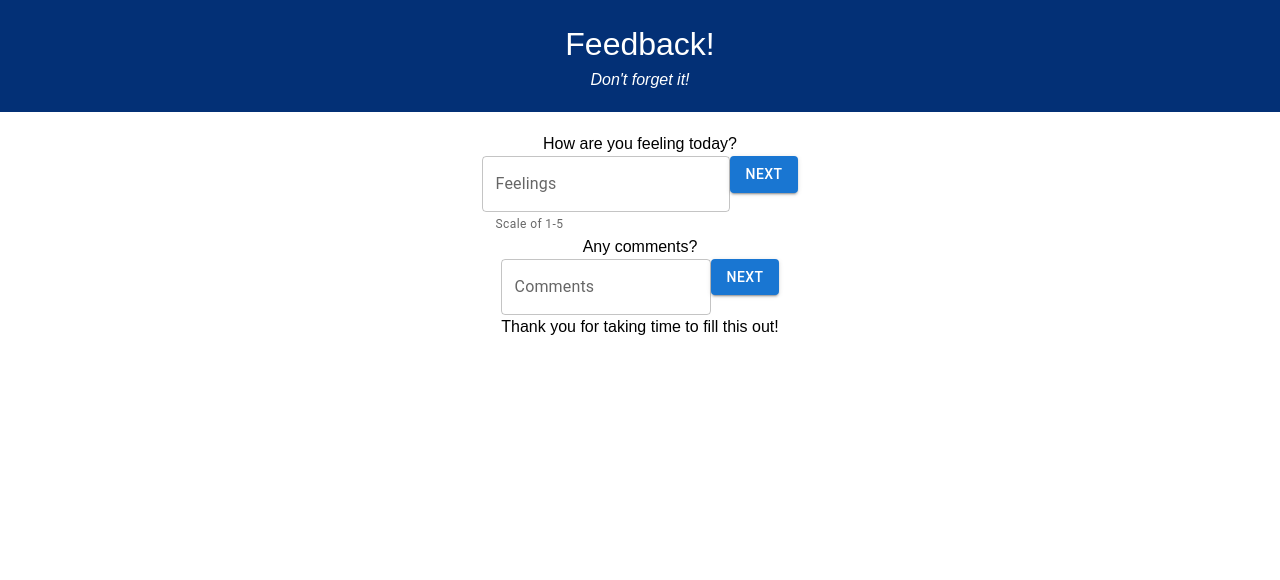
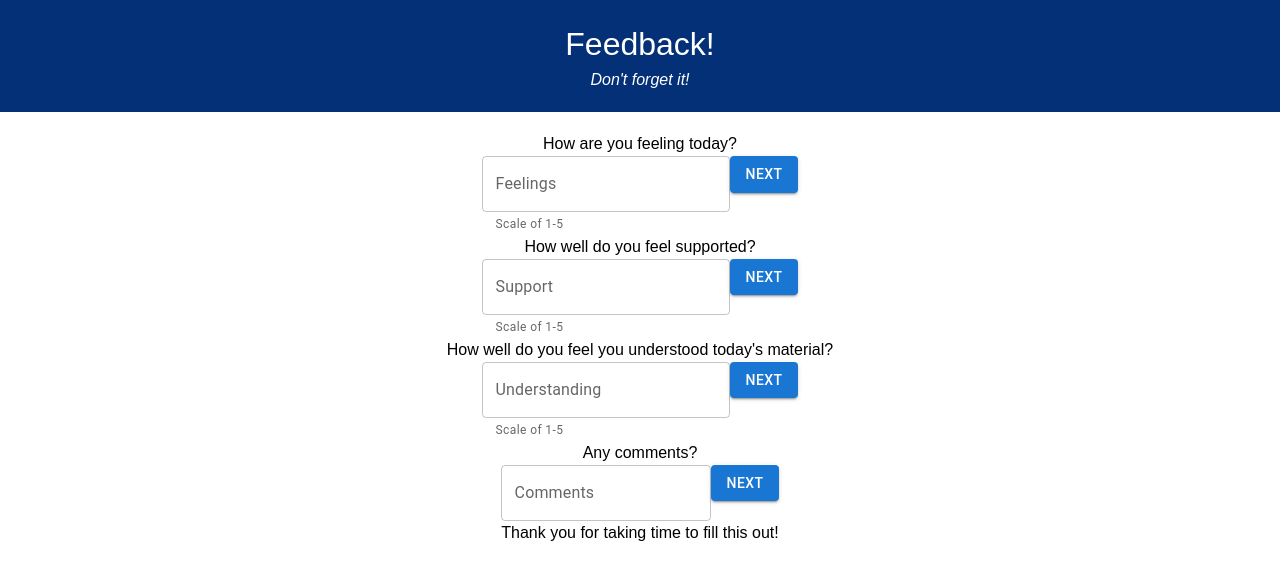
Before and after one commit to Obliquey/weekend-redux-feedback-loop, a React (Create React App) app: page /understanding in a window 1280 px wide. Shown: the top 580 px of the page. Built offline with nearby package versions, Linux system fonts and the light colour scheme.

Commit message:
copied format from Feelings over into other components, edited them to fit current component. Now to implement data management + flow

```diff
--- a/src/components/App/App.jsx
+++ b/src/components/App/App.jsx
@@ -6,6 +6,8 @@ import { Route, Routes } from 'react-router-dom';
 // components
 import Feeling from '../Feedback/Feeling';
 import Comments from '../Feedback/Comments';
+import Support from '../Feedback/Support';
+import Understanding from '../Feedback/Understanding';
 
 function App() {
 
@@ -19,6 +21,8 @@ function App() {
 
       </Routes>
       <Feeling />
+      <Support />
+      <Understanding />
       <Comments />
 
       <footer>
--- a/src/components/Feedback/Support.jsx
+++ b/src/components/Feedback/Support.jsx
@@ -0,0 +1,31 @@
+import { useState } from "react";
+import { useDispatch } from "react-redux";
+import { TextField, Button } from "@mui/material";
+
+function Support() {
+    const [supportInput, setSupportInput] = useState('');
+
+
+    const handleSubmit = (event) => {
+        event.preventDefault();
+        console.log('Pressed the Support button! Here is the input:', supportInput)
+    }
+
+    return (
+        <>
+            <h2>How well do you feel supported?</h2>
+            <form onSubmit={handleSubmit}>
+                <TextField
+                    type="text"
+                    label="Support"
+                    value={supportInput}
+                    onChange={(event) => setSupportInput(event.target.value)}
+                    helperText="Scale of 1-5"/>
+                <Button
+                    type="submit"
+                    variant="contained">Next</Button>
+            </form>
+        </>
+    )
+}
+export default Support;
--- a/src/components/Feedback/Understanding.jsx
+++ b/src/components/Feedback/Understanding.jsx
@@ -0,0 +1,31 @@
+import { useState } from "react";
+import { useDispatch } from "react-redux";
+import { TextField, Button } from "@mui/material";
+
+function Understanding() {
+    const [understandInput, setUnderstandInput] = useState('');
+
+
+    const handleSubmit = (event) => {
+        event.preventDefault();
+        console.log('Pressed the Understanding button! Here is the input:', understandInput)
+    }
+
+    return (
+        <>
+            <h2>How well do you feel you understood today's material?</h2>
+            <form onSubmit={handleSubmit}>
+                <TextField
+                    type="text"
+                    label="Understanding"
+                    value={understandInput}
+                    onChange={(event) => setUnderstandInput(event.target.value)}
+                    helperText="Scale of 1-5"/>
+                <Button
+                    type="submit"
+                    variant="contained">Next</Button>
+            </form>
+        </>
+    )
+}
+export default Understanding;
```
